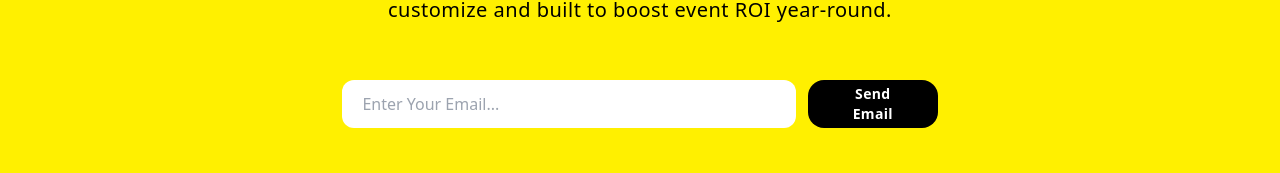
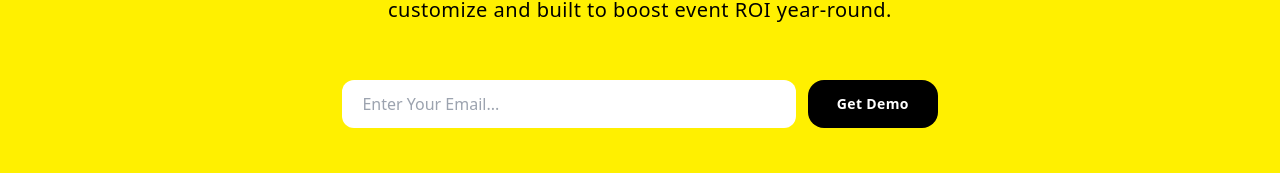
Before and after one commit to Shawaiz555/ms-eventsphere, a Next.js app: page /Home in a window 1280 px wide. Shown: the part 320-493 px from the top of the page. Built offline with nearby package versions, Linux system fonts and the light colour scheme.

Commit message:
Get Email button changed to get demo

```diff
--- a/app/Home/page.js
+++ b/app/Home/page.js
@@ -22,7 +22,7 @@ export default function page() {
                 <div className="w-full flex justify-center pb-10">
                     <div className="w-full lg:w-[55%] flex flex-col sm:flex-row sm:justify-center gap-3 px-7">
                         <input type="text" placeholder="Enter Your Email..." className="w-full sm:w-[70%] rounded-xl px-5 py-3" required />
-                        <button className="w-[45%] sm:w-[30%] md:w-[20%] bg-black text-sm sm:text-sm text-white tracking-wide font-semibold px-7 py-4 sm:py-1 rounded-2xl hover:scale-95">Send Email</button>
+                        <button className="w-[45%] sm:w-[30%] md:w-[20%] bg-black text-sm sm:text-md text-white tracking-wide font-semibold px-5 py-4 sm:py-1 rounded-2xl hover:scale-95">Get Demo</button>
                     </div>
                 </div>
                 <div>
--- a/app/Reuseable Components/Footer.js
+++ b/app/Reuseable Components/Footer.js
@@ -81,7 +81,7 @@ export default function Footer() {
                 <div className='mt-10'>
                     <input type="text" placeholder='Enter the Email...' className='w-full text-black border-[1px] border-gray-300 rounded-lg px-3 py-2' />
                     <div className='flex justify-end'>
-                        <button className='bg-black text-white px-7 py-2 tracking-wide font-semibold rounded-xl mt-4 hover:scale-95'>Send Email</button>
+                        <button className='bg-black text-white px-7 py-3 tracking-wide font-semibold rounded-xl mt-4 hover:scale-95'>Get Demo</button>
                     </div>
 
                 </div>
```
